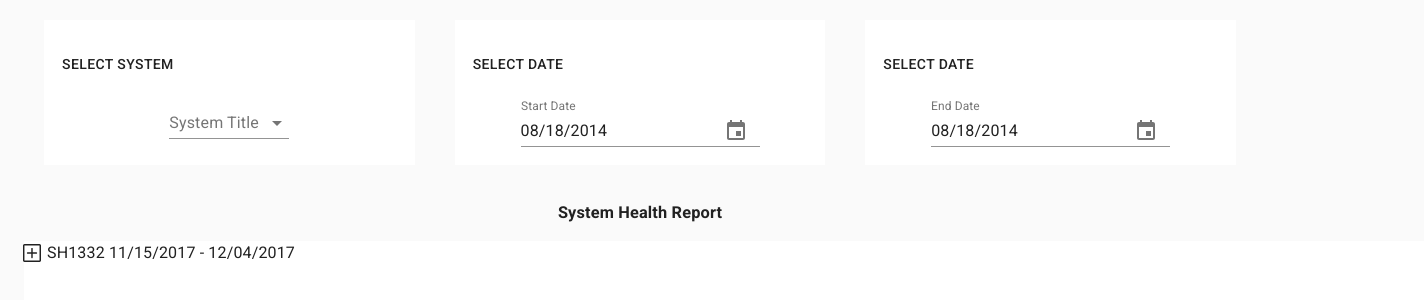
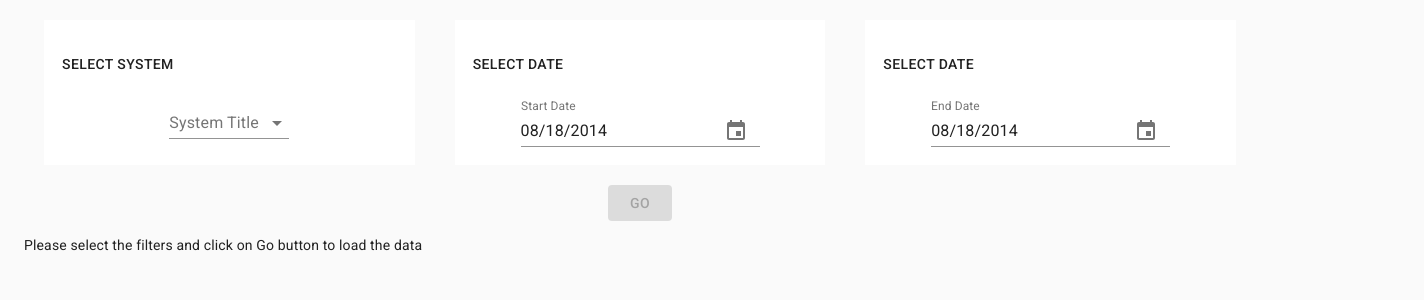
Before and after one commit to naveedaheer/react-tree-view-with-tables, a React (Create React App) app: page / in a window 1280 px wide. Shown: the top 300 px of the page, 1424 px wide, since content can reach past the window. Built offline with nearby package versions, Linux system fonts and the light colour scheme.

Commit message:
Passed filters data

```diff
--- a/src/components/customTreeView/customTreeView.jsx
+++ b/src/components/customTreeView/customTreeView.jsx
@@ -1,4 +1,4 @@
-import React, { useState, useEffect } from 'react';
+import React, { useState, useEffect, useRef, useCallback } from 'react';
 import PropTypes from 'prop-types';
 import SvgIcon from '@material-ui/core/SvgIcon';
 import { fade, makeStyles, withStyles } from '@material-ui/core/styles';
@@ -16,6 +16,7 @@ import TableRow from '@material-ui/core/TableRow';
 import Paper from '@material-ui/core/Paper';
 import { green } from '@material-ui/core/colors';
 import Filters from './../filters/filters';
+import Button from '@material-ui/core/Button';
 
 const axios = require('axios');
 
@@ -105,7 +106,24 @@ export default function CustomizTreeView(props) {
   const classes = useStyles();
   const [showTable, createTable] = useState(null);
   const [data, setData] = useState([]);
+  const [isSending, setIsSending] = useState(false)
+  const isMounted = useRef(true)
+
+  // set isMounted to false when we unmount the component
   useEffect(() => {
+    return () => {
+      isMounted.current = false
+    }
+  }, [])
+
+  const sendRequest = useCallback(async (params) => {
+    console.log("params", params);
+    // don't send again while we are sending
+    if (isSending) return
+    // update state
+    setIsSending(true)
+    // send the actual request
+    await
       axios.get('http://localhost:3000/healthdata.json')
         .then(res => {
           console.log("res", res)
@@ -114,20 +132,33 @@ export default function CustomizTreeView(props) {
         .catch(error => {
           console.log(error);
         })
-  }, []);
+    // once the request is sent, update state again
+    if (isMounted.current) // only update if we are still mounted
+      setIsSending(false)
+  }, [isSending]) // update the callback if the state changes
 
-  const handleClick = (id, node) => {
-    console.log('id', id);
+  // useEffect(() => {
+  //   axios.get('http://localhost:3000/healthdata.json')
+  //     .then(res => {
+  //       console.log("res", res)
+  //       setData(res.data)
+  //     })
+  //     .catch(error => {
+  //       console.log(error);
+  //     })
+  // }, []);
+
+  const handleClick = (id, node, title) => {
     let tableData;
     axios.get(`http://localhost:3000/${node}/id${id}.json`)
       .then(res => {
         return res.data
       }).then(data => {
         tableData = data;
-        console.log("table Data", tableData)
         if (tableData) {
           return createTable(
             <TableContainer component={Paper}>
+              <h3>{title}</h3>
               <Table className={classes.table} size="large" aria-label="a dense table">
                 <TableHead>
                   <TableRow>
@@ -164,7 +195,10 @@ export default function CustomizTreeView(props) {
 
   return (
     <div>
-      <Filters></Filters>
+      <Filters sendFilterParams={ (filterParams) => { sendRequest(filterParams) } }></Filters>
+      {
+        data && data.length ?
+        <div>
         <h3>System Health Report</h3>
       <TreeView
         className={classes.root}
@@ -182,16 +216,16 @@ export default function CustomizTreeView(props) {
                     return (
                       <div style={{ display: 'flex' }} key={i + j + k}>
                         <StyledTreeItem nodeId={(++nodeID) + "c"} label={nestedItem.SubTitle} style={{ backgroundColor: value.BackColor, color: value.ForeColor }}>
-                          </StyledTreeItem><button onClick={() => { handleClick(nestedItem.SubNodeID, 'ListSubNodes') }}>Show Details</button>
+                        </StyledTreeItem><button onClick={() => { handleClick(nestedItem.SubNodeID, 'ListSubNodes', nestedItem.SubTitle) }}>Show Details</button>
                       </div>
                     )
                   }) : null}
-                </StyledTreeItem> {!(Array.isArray(value.ListSubNodes) && value.ListSubNodes.length) ? <button onClick={() => { handleClick(value.Id, 'ListSecNodes') }}>Show Details</button> : null}
+                </StyledTreeItem> {!(Array.isArray(value.ListSubNodes) && value.ListSubNodes.length) ? <button onClick={() => { handleClick(value.Id, 'ListSecNodes', value.Title) }}>Show Details</button> : null}
               </div>)
             })}
           </StyledTreeItem>
         })}
-      </TreeView>
+      </TreeView></div>  : isSending ? <p>Loading data ... </p> : <p style={{textAlign:'left'}} >Please select the filters and click on Go button to load the data</p> }
       {showTable}
 
     </div>);
--- a/src/components/filters/filters.jsx
+++ b/src/components/filters/filters.jsx
@@ -11,7 +11,6 @@ import Grid from '@material-ui/core/Grid';
 import DateFnsUtils from '@date-io/date-fns';
 import {
   MuiPickersUtilsProvider,
-  KeyboardTimePicker,
   KeyboardDatePicker,
 } from '@material-ui/pickers';
 
@@ -35,7 +34,7 @@ const useStyles = makeStyles(theme => ({
   }
 }));
 
-export default function ControlledOpenSelect() {
+export default function ControlledOpenSelect({ sendFilterParams }) {
   const classes = useStyles();
   const [title, setTitle] = React.useState('');
   const [open, setOpen] = React.useState(false);
@@ -62,8 +61,12 @@ export default function ControlledOpenSelect() {
   const handleOpen = () => {
     setOpen(true);
   };
+  const sendParamsData = () => {
+    sendFilterParams({ "title": title, "startDate": selecteStartDate, "endDate": selecteEndDate })
+  }
+  return (
+    <div>
 
-  return (
       <div class={classes.root}>
         <div class={classes.filterBox}>
           <Button className={classes.button} onClick={handleOpen}>
@@ -83,7 +86,7 @@ export default function ControlledOpenSelect() {
               <MenuItem value="">
                 <em>None</em>
               </MenuItem>
-            <MenuItem value={'SH1332 11/15/2017 - 12/04/2017'}>SH1332</MenuItem>
+              <MenuItem value={'SH1332'}>SH1332</MenuItem>
               <MenuItem value={20}>Test Value 1</MenuItem>
               <MenuItem value={30}>Test Value 2</MenuItem>
             </Select>
@@ -134,7 +137,10 @@ export default function ControlledOpenSelect() {
             </Grid>
           </MuiPickersUtilsProvider>
         </div>
-
+      </div>
+      <Button variant="contained" color="primary" disabled={!title} onClick={() => { sendParamsData() }}>
+        Go
+      </Button>
     </div>
   );
 }
```
Lines whose indentation alone changed are shown as unchanged.
